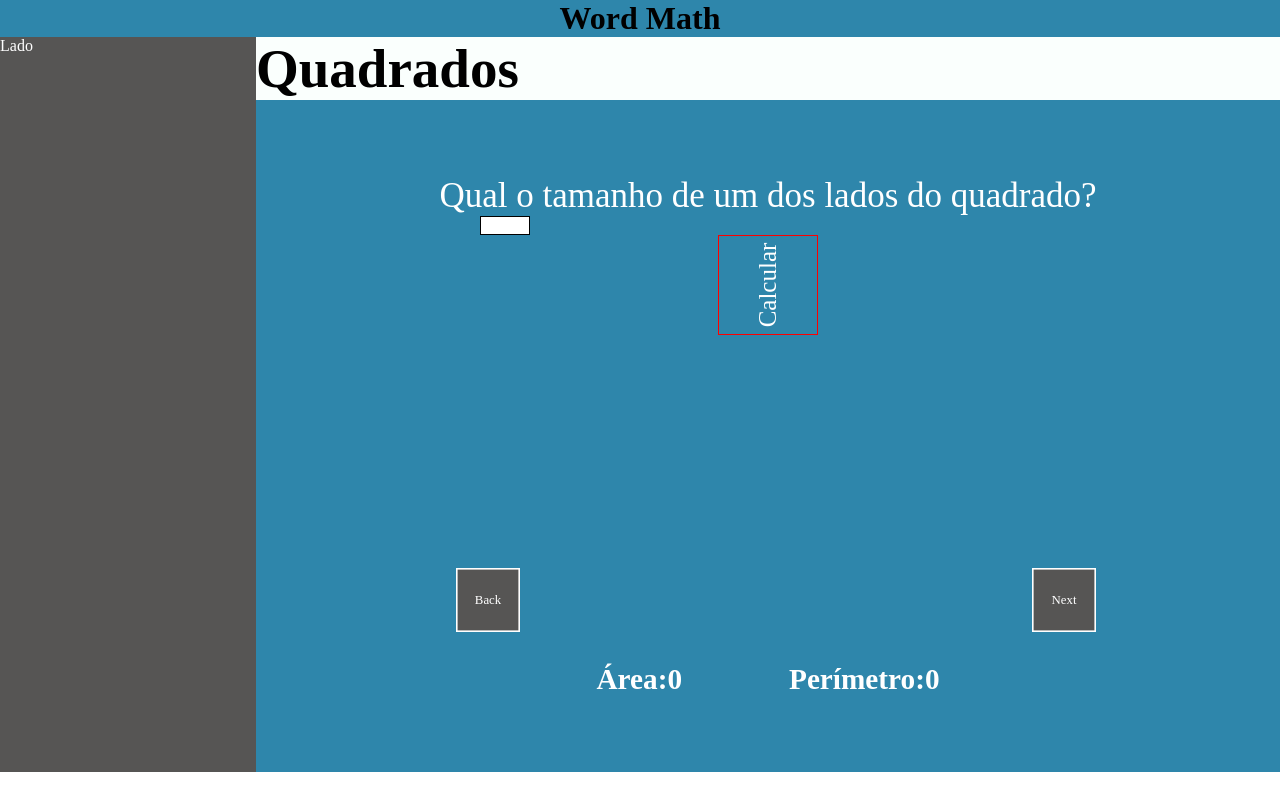
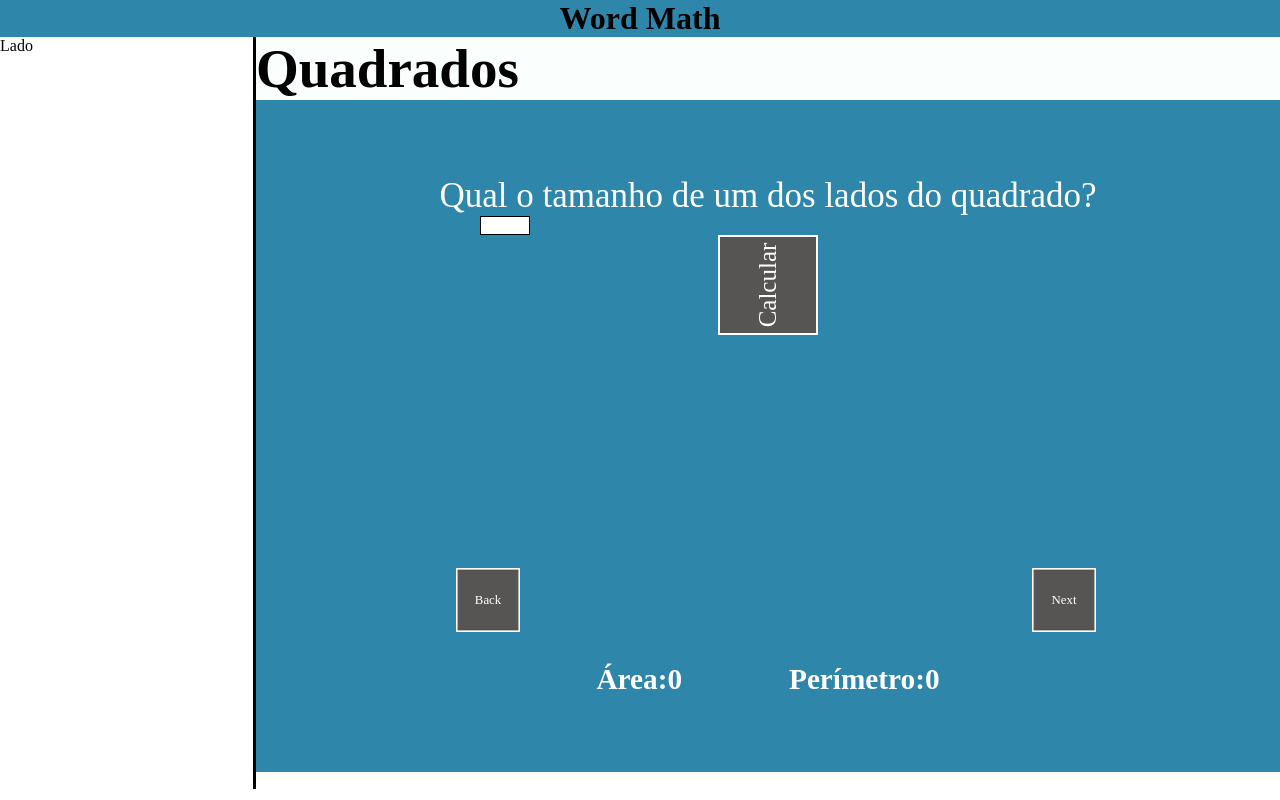
Before and after one commit to Davi-Serrano/Word-Math, a React (Create React App) app: page / in a window 1280 px wide. Built offline with nearby package versions, Linux system fonts and the light colour scheme.

Commit message:
botões de cálculos estilizados

```diff
--- a/src/components/Header/style.js
+++ b/src/components/Header/style.js
@@ -5,6 +5,7 @@ export const Topz = styled.h1`
     display: flex;
     justify-content: center;
 
+
     background-color: #2E86AB;
 
 `
--- a/src/components/Section/Geometric/style.js
+++ b/src/components/Section/Geometric/style.js
@@ -3,9 +3,8 @@ import styled from "styled-components";
 export const Title = styled.h2`
         font-size: 55px;
 
+        background-color: #FAFFFD;
 
-
-        background-color: #FAFFFD;
         `
 export const GeoStyle = styled.div`
     display: flex;
@@ -71,7 +70,9 @@ export const SquareBtn = styled.div`
         align-items: center;
         width: 100px;
         height: 100px;
-        border: 1px solid red ;
+
+        border: 2px solid white;
+        background-color: #565554;
 
         font-size: 25px;
 
@@ -97,7 +98,9 @@ export const RectBtn = styled.div`
 
         width: 100px;
         height: 100px;
-        border: 1px solid red ;
+
+        border: 2px solid white;
+        background-color: #565554;
 
         font-size: 25px;
 
@@ -126,6 +129,9 @@ export const CircleBtn = styled.div`
         font-size: 25px;
         border-radius: 50px;
 
+        border: 2px solid white;
+        background-color: #565554;
+
         transition: 1s ease;
         transform: scale(0.8);
 
@@ -148,7 +154,7 @@ export const TriaBtn = styled.div`
 
     border-left: 150px solid transparent;
     border-right: 1px solid transparent;
-    border-bottom: 80px solid #5386E4;
+    border-bottom: 80px solid #565554;
 
     transform: scale(0.8);
 
@@ -193,7 +199,8 @@ export const IndxBtnNext = styled.div`
         transition: 0.5s ease;
 
         &:hover{
-                transform: scale(1) ;
+                transform: scale(1);
+                cursor: pointer;
         }
 
 `
@@ -219,7 +226,8 @@ export const IndxBtnBack = styled.div`
         transition: 0.5s ease;
 
         &:hover{
-                transform: scale(1) ;
+                transform: scale(1);
+                cursor: pointer;
         }
 
 `
--- a/src/components/Section/styled.js
+++ b/src/components/Section/styled.js
@@ -1,12 +1,12 @@
 import styled from "styled-components";
 
 export const Aside = styled.div`
-        color: white;
-        height: 80vh;
+        height: 94vh;
         width: 20vw;
+        border-right: 3px solid black;
 `
 
 export const Lado = styled.div`
         display: flex;
-        background-color: #565554;
+
 `
```
